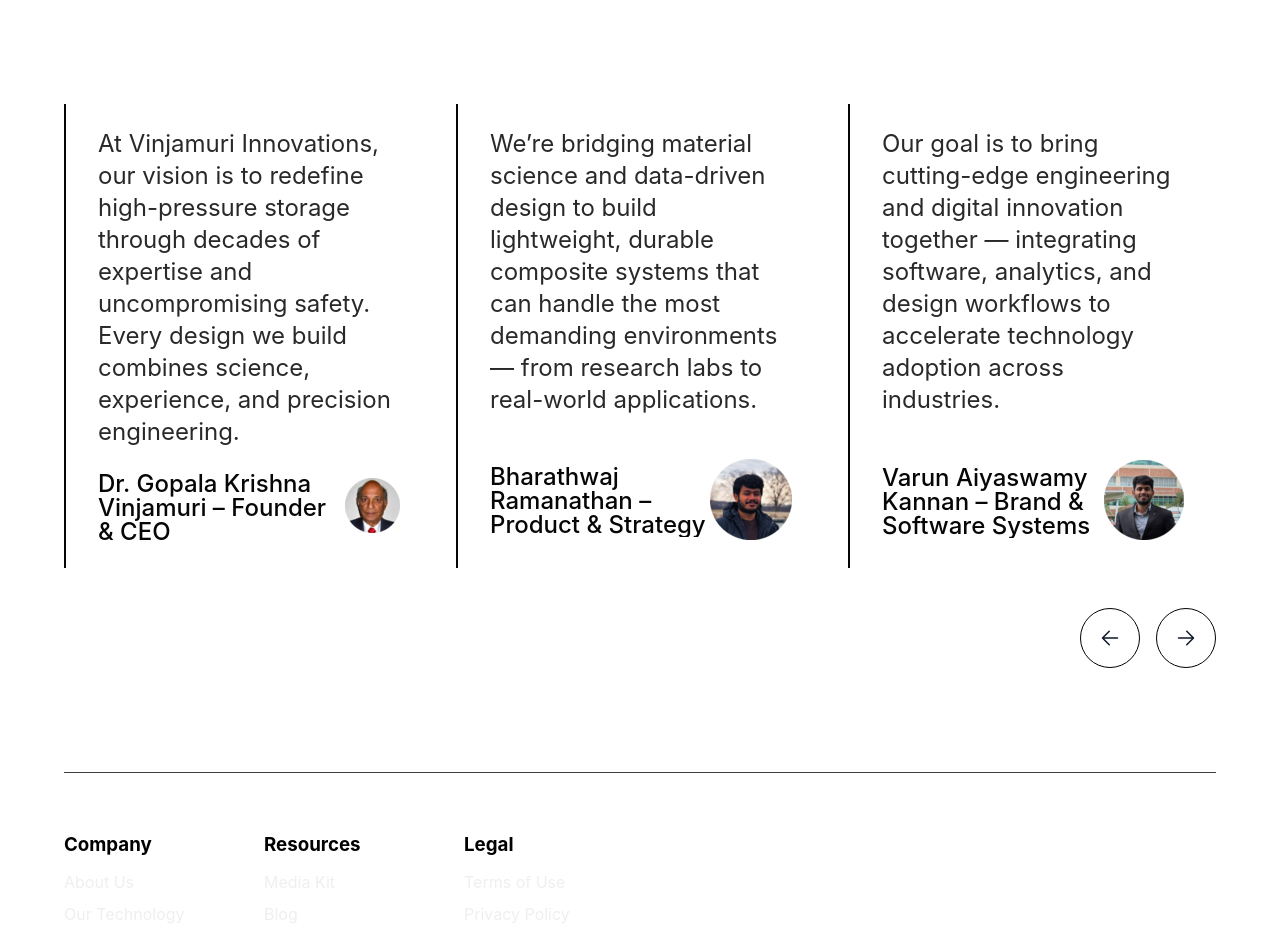
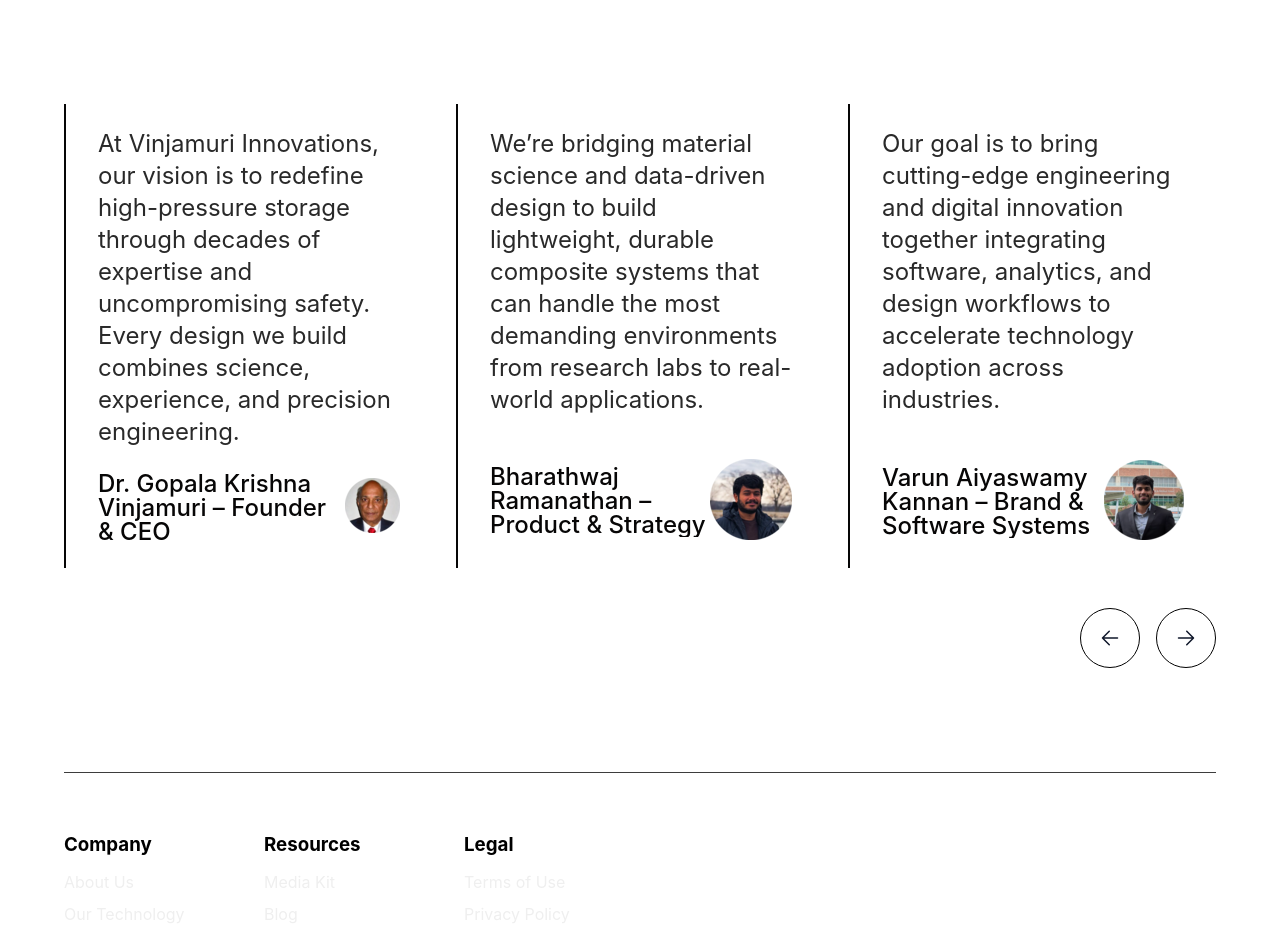
Before and after one commit to akvarun/vinovations, a Next.js app: page / in a window 1280 px wide. Shown: the part 6742-7667 px from the top of the page. Built offline with nearby package versions, Linux system fonts and the light colour scheme; a web font is replaced by a local one.

Commit message:
Fix punctuation in testimonies
Removed unnecessary punctuation from testimonies.

```diff
--- a/src/components/UI/JoinSection/constants.ts
+++ b/src/components/UI/JoinSection/constants.ts
@@ -18,13 +18,13 @@
   },
   {
     testimony:
-      "We’re bridging material science and data-driven design to build lightweight, durable composite systems that can handle the most demanding environments — from research labs to real-world applications.",
+      "We’re bridging material science and data-driven design to build lightweight, durable composite systems that can handle the most demanding environments from research labs to real-world applications.",
     person: 'Bharathwaj Ramanathan – Product & Strategy',
     avatar: bharathwaj_ramanathan,
   },
   {
     testimony:
-      "Our goal is to bring cutting-edge engineering and digital innovation together — integrating software, analytics, and design workflows to accelerate technology adoption across industries.",
+      "Our goal is to bring cutting-edge engineering and digital innovation together integrating software, analytics, and design workflows to accelerate technology adoption across industries.",
     person: 'Varun Aiyaswamy Kannan – Brand & Software Systems',
     avatar: varun_aiyaswamy,
   },
```
